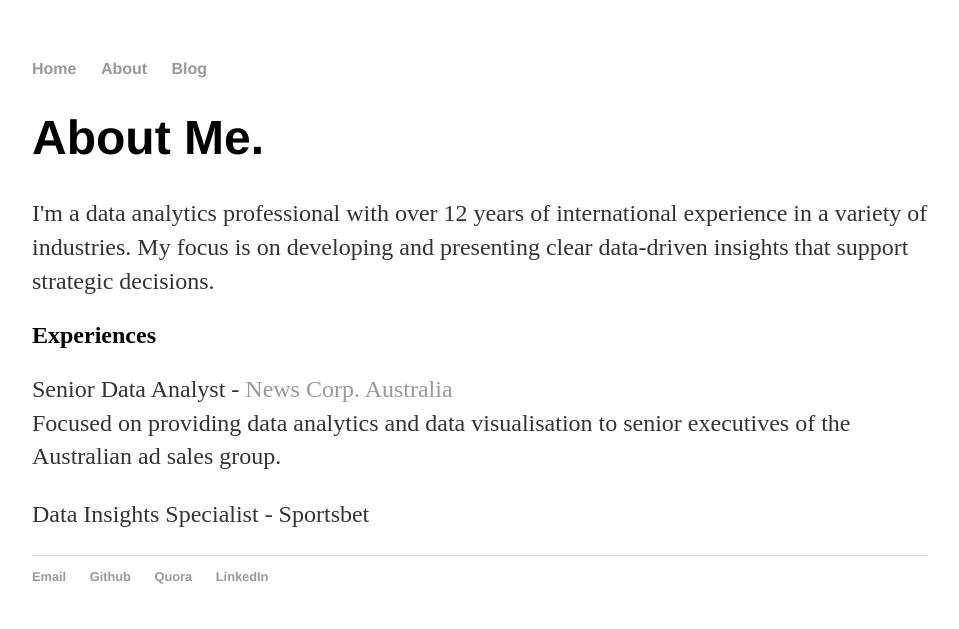
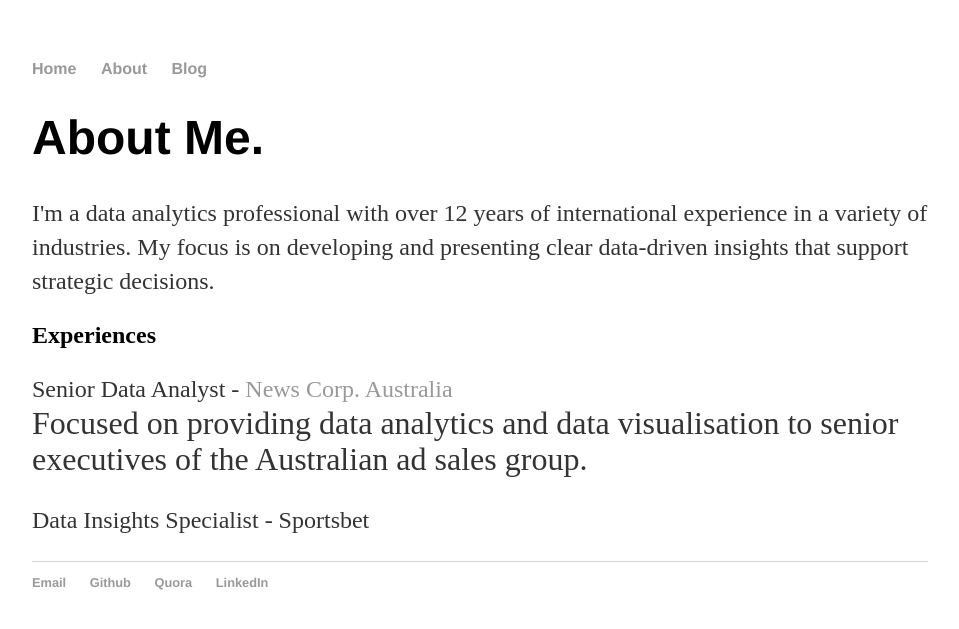
Before and after one commit to FelipeRego/FelipeRego.github.io, a Jekyll site: the page built from about/index.html, in a window 1280 px wide. Shown: the top 629 px of the page, without its empty margins (160-1119 px from the left). Built offline with Jekyll 4.4.1, drawn with Linux system fonts in a browser that asks for light colours.

Commit message:
Update index.html

```diff
--- a/about/index.html
+++ b/about/index.html
@@ -10,7 +10,8 @@ title: Felipe Rego - Data Analyst | Insights | Wrangling | Visualisation | Model
 
 	<h2>Experiences</h2>
 	<p> Senior Data Analyst -  <a href="http://www.newscorpaustralia.com/">News Corp. Australia</a>  <br>
-	Focused on providing data analytics and data visualisation to senior executives of the Australian ad sales group.
+	 <font size="6">Focused on providing data analytics and data visualisation to senior
+	 executives of the Australian ad sales group.</font>
 	</p>
 
 	<p>Data Insights Specialist - Sportsbet
```
